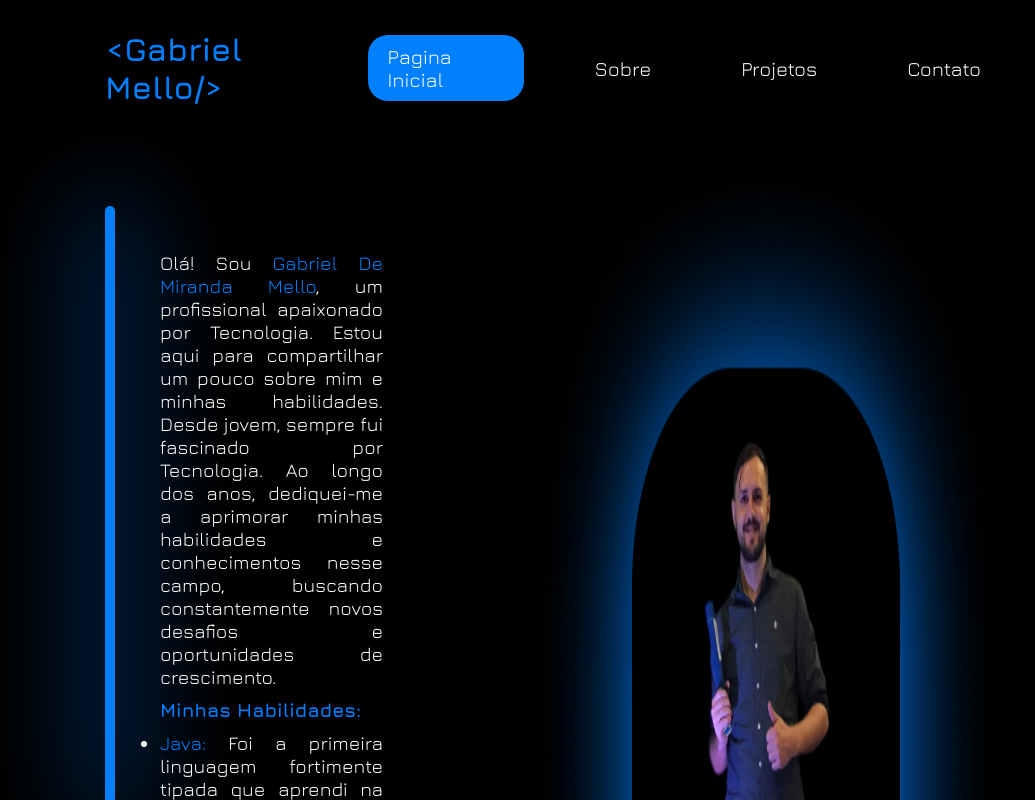
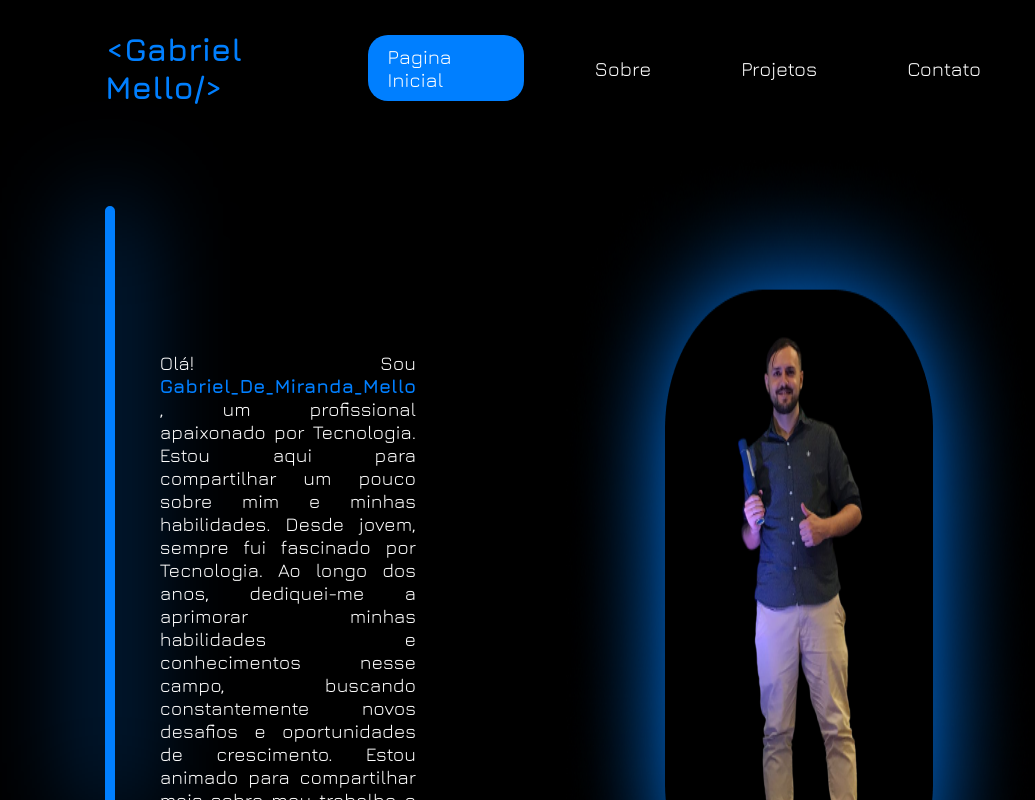
Before and after one commit to GabrielDeMirandaMello/my-portifolio, a React (Create React App) app: page / in a window 1280 px wide. Shown: the top 800 px of the page, without its empty margins (87-1122 px from the left). Built offline with nearby package versions, Linux system fonts and the light colour scheme.

Commit message:
aplicado animações ao projeto

```diff
--- a/package.json
+++ b/package.json
@@ -11,6 +11,7 @@
     "react-icons": "^5.0.1",
     "react-router-dom": "^6.10.0",
     "react-scripts": "5.0.1",
+    "scrollreveal": "^4.0.9",
     "web-vitals": "^2.1.4"
   },
   "scripts": {
--- a/src/components/Cards/card.css
+++ b/src/components/Cards/card.css
@@ -8,6 +8,7 @@
     justify-content: flex-start;
     align-items: flex-start;
     margin-bottom: 50px;
+    visibility: hidden;
 }
 .linha-azul-card{
     width: 1px;
@@ -25,13 +26,16 @@
     align-items: flex-start;
     flex-direction: column;
     padding-left: 20px;
+    visibility: hidden;
 }
 .title{
     margin: 20px 0;
+    visibility: hidden;
 }
 .description{
     margin: 0 0 30px 0;
     font-size: smaller;
+    visibility: hidden;
 }
 .period{
     background-color: #007FFF;
@@ -41,4 +45,5 @@
     display: flex;
     justify-content: center;
     align-items: center;
+    visibility: hidden;
 }
--- a/src/components/Cards/card.jsx
+++ b/src/components/Cards/card.jsx
@@ -1,8 +1,17 @@
-import React from 'react';
+import React, { useEffect } from 'react';
 import "./card.css";
 import { BsGithub } from "react-icons/bs";
+import ScrollReveal from 'scrollreveal';
 
 function Card(props) {
+
+    useEffect(() => {
+        ScrollReveal({ reset: true}).reveal('.card-formacao', { duration: 800, distance: '150%', origin: 'left', opacity: 0  });
+        ScrollReveal({ reset: true}).reveal('.container-infomacao', { duration: 2000 });
+        ScrollReveal({ reset: true}).reveal('.title', { duration: 2500 });
+        ScrollReveal({ reset: true}).reveal('.description', { duration: 2500 });
+        ScrollReveal({ reset: true}).reveal('.period', { duration: 2500 });
+    })
 
     const abrirNovaAba = () => {
         window.location.href = props.link;
--- a/src/pages/About_Me/aboutme.css
+++ b/src/pages/About_Me/aboutme.css
@@ -19,6 +19,7 @@
     align-items: center;
     align-content: center;
     margin-bottom: 20px;
+    visibility: hidden;
 }
 .linha-azul-aboutme{
     width: 1px;
--- a/src/pages/About_Me/aboutme.jsx
+++ b/src/pages/About_Me/aboutme.jsx
@@ -1,10 +1,15 @@
-import React from 'react';
+import React, { useEffect } from 'react';
 import "./aboutme.css";
 import Navigation from '../../components/Navigation/navigation'
 import { BsBrowserChrome } from "react-icons/bs";
 import Card from '../../components/Cards/card';
+import ScrollReveal from 'scrollreveal';
 
 function Aboutme() {
+    useEffect(() => {
+        ScrollReveal({ reset: true}).reveal('.title-formacao', { duration: 1000 });
+    })
+
     return (
         <>
             <Navigation item={'sobre'} />
--- a/src/pages/Home/home.css
+++ b/src/pages/Home/home.css
@@ -47,6 +47,7 @@ body::-webkit-scrollbar-thumb{
 .texto-home{
     width: 50%;
     text-align: justify;
+    margin-top: 100px;
 }
 .img-home{
     margin: -100px 0 0 150px;
--- a/src/pages/Home/home.jsx
+++ b/src/pages/Home/home.jsx
@@ -1,9 +1,38 @@
-import React from 'react';
+import React, { useEffect } from 'react';
 import "./home.css";
 import Navigation from '../../components/Navigation/navigation'
 import FotoProfiddional from '../../assets/foto_formal_sem_fundo 1.png'
+import ScrollReveal from 'scrollreveal';
 
 function Home() {
+    useEffect(() => {
+        ScrollReveal().reveal('.img-home', { duration: 2000 });
+        ScrollReveal({ reset: true}).reveal('.letra1', { delay: 100 });
+        ScrollReveal().reveal('.letra2', { delay: 200 });
+        ScrollReveal().reveal('.letra3', { delay: 300 });
+        ScrollReveal().reveal('.letra4', { delay: 400 });
+        ScrollReveal().reveal('.letra5', { delay: 500 });
+        ScrollReveal().reveal('.letra6', { delay: 600 });
+        ScrollReveal().reveal('.letra7', { delay: 700 });
+        ScrollReveal().reveal('.letra8', { delay: 800 });
+        ScrollReveal().reveal('.letra9', { delay: 900 });
+        ScrollReveal().reveal('.letra10', { delay: 1000 });
+        ScrollReveal().reveal('.letra11', { delay: 1100 });
+        ScrollReveal().reveal('.letra12', { delay: 1200 });
+        ScrollReveal().reveal('.letra13', { delay: 1300 });
+        ScrollReveal().reveal('.letra14', { delay: 1400 });
+        ScrollReveal().reveal('.letra15', { delay: 1500 });
+        ScrollReveal().reveal('.letra16', { delay: 1600 });
+        ScrollReveal().reveal('.letra17', { delay: 1700 });
+        ScrollReveal().reveal('.letra18', { delay: 1800 });
+        ScrollReveal().reveal('.letra19', { delay: 1900 });
+        ScrollReveal().reveal('.letra20', { delay: 2000 });
+        ScrollReveal().reveal('.letra21', { delay: 2100 });
+        ScrollReveal().reveal('.letra22', { delay: 2200 });
+        ScrollReveal().reveal('.letra23', { delay: 2300 });
+        ScrollReveal().reveal('.letra24', { delay: 2400 });
+    })
+
     return (
         <>
             <Navigation item={'pagina inicial'} />
@@ -11,17 +40,35 @@ function Home() {
                 <div className='linha-azul'></div>
                 <div className='container-conteudo'>
                     <div className='texto-home'>
-                        <p>Olá! Sou <span style={{color:'#007FFF'}}>Gabriel De Miranda Mello</span>, um profissional apaixonado por Tecnologia. Estou aqui para compartilhar um pouco sobre mim e minhas habilidades.
-                            Desde jovem, sempre fui fascinado por Tecnologia. Ao longo dos anos, dediquei-me a aprimorar minhas habilidades e conhecimentos nesse campo, buscando constantemente novos desafios e oportunidades de crescimento.
-                        </p>
-                        <p className='minhas-habilidades-home'>Minhas Habilidades:</p>
-                        <ul className='lista-habilidades-home'>
-                            <li><span style={{color:'#007FFF'}}>Java:</span> Foi a primeira linguagem fortimente tipada que aprendi na faculdade e uso até hoje.</li>
-                            <li><span style={{color:'#007FFF'}}>Spring Boot:</span> Sempre trabalhei muito com java e acabei aprendendo bastante sobre e apliquei esses conhecimentos nos meus projetos criando APIs Restfull.</li>
-                            <li><span style={{color:'#007FFF'}}>PostgreSQL:</span> Aprendi a utlizar em minha primeira experiencia profissional e ainda utilizo em meus projetos.</li>
-                        </ul>
-                        <p>
-                            Estou animado para compartilhar mais sobre meu trabalho e experiências. Convido você a explorar meu portfólio, onde você encontrará uma amostra dos projetos que realizei, as habilidades que possuo. Se você estiver interessado em colaborar ou tiver alguma pergunta, não hesite em entrar em contato. Estou ansioso para conectar-me.
+                        <p> Olá! Sou <span style={{ color: '#007FFF', fontWeight: 900 }}>
+                        <span className='letra1'>G</span>
+                        <span className='letra2'>a</span>
+                        <span className='letra3'>b</span>
+                        <span className='letra4'>r</span>
+                        <span className='letra5'>i</span>
+                        <span className='letra6'>e</span>
+                        <span className='letra7'>l</span>
+                        <span className='letra8'>_</span>
+                        <span className='letra9'>D</span>
+                        <span className='letra10'>e</span>
+                        <span className='letra11'>_</span>
+                        <span className='letra12'>M</span>
+                        <span className='letra13'>i</span>
+                        <span className='letra14'>r</span>
+                        <span className='letra15'>a</span>
+                        <span className='letra16'>n</span>
+                        <span className='letra17'>d</span>
+                        <span className='letra18'>a</span>
+                        <span className='letra19'>_</span>
+                        <span className='letra20'>M</span>
+                        <span className='letra21'>e</span>
+                        <span className='letra22'>l</span>
+                        <span className='letra23'>l</span>
+                        <span className='letra24'>o</span>
+
+                        </span> , um profissional apaixonado por Tecnologia. Estou aqui para compartilhar um pouco sobre mim e minhas habilidades.
+                        Desde jovem, sempre fui fascinado por Tecnologia. Ao longo dos anos, dediquei-me a aprimorar minhas habilidades e conhecimentos nesse campo, buscando constantemente novos desafios e oportunidades de crescimento.
+                        Estou animado para compartilhar mais sobre meu trabalho e experiências. Convido você a explorar meu portfólio, onde você encontrará uma amostra dos projetos que realizei, as habilidades que possuo. Se você estiver interessado em colaborar ou tiver alguma pergunta, não hesite em entrar em contato. Estou ansioso para conectar-me.
                         </p>
                     </div>
                     <img className='img-home' src={FotoProfiddional} alt="" />
```
Also changed, not shown: 1 other file (tests, documents, lock files or other folders). Lines whose indentation alone changed are shown as unchanged.
